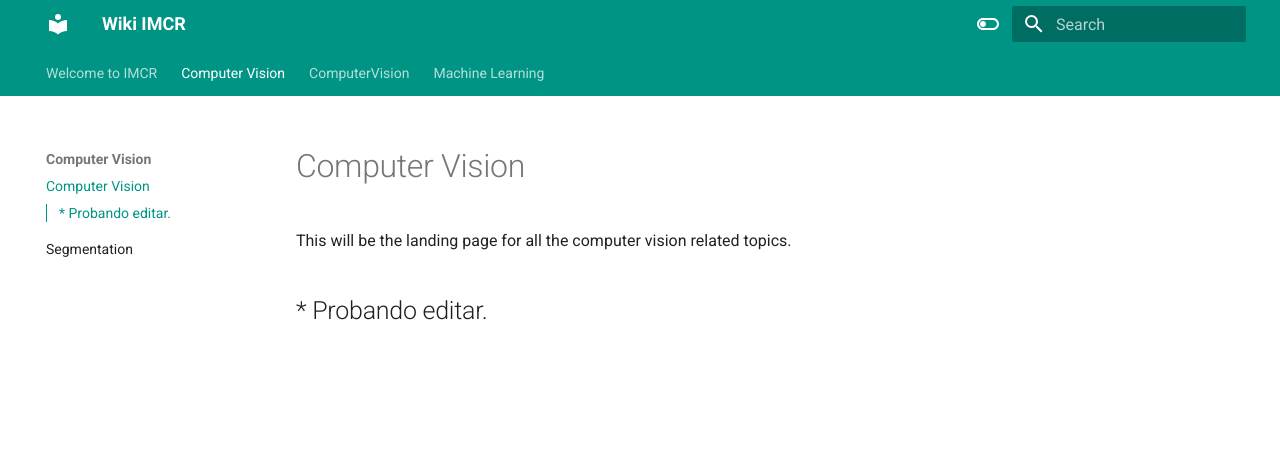
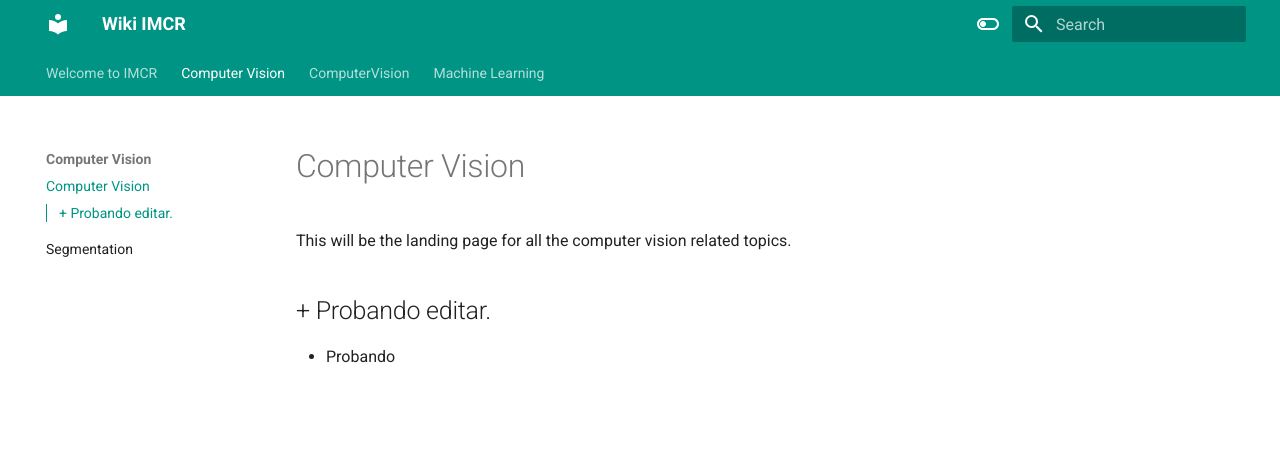
Before and after one commit to abl78-ua/Wiki-IMCR, an MkDocs documentation site: the page built from docs/Computer Vision/ComputerVision.md, in a window 1280 px wide. Shown: the top 452 px of the page. Built offline with MkDocs 1.6.1 and Material for MkDocs 9.7.7, drawn with Linux system fonts in a browser that asks for light colours.

Commit message:
Update ComputerVision.md probando

```diff
--- a/docs/Computer Vision/ComputerVision.md
+++ b/docs/Computer Vision/ComputerVision.md
@@ -2,4 +2,5 @@
 
 This will be the landing page for all the computer vision related topics.
 
-## * Probando editar.
+## + Probando editar.
++ Probando
```
